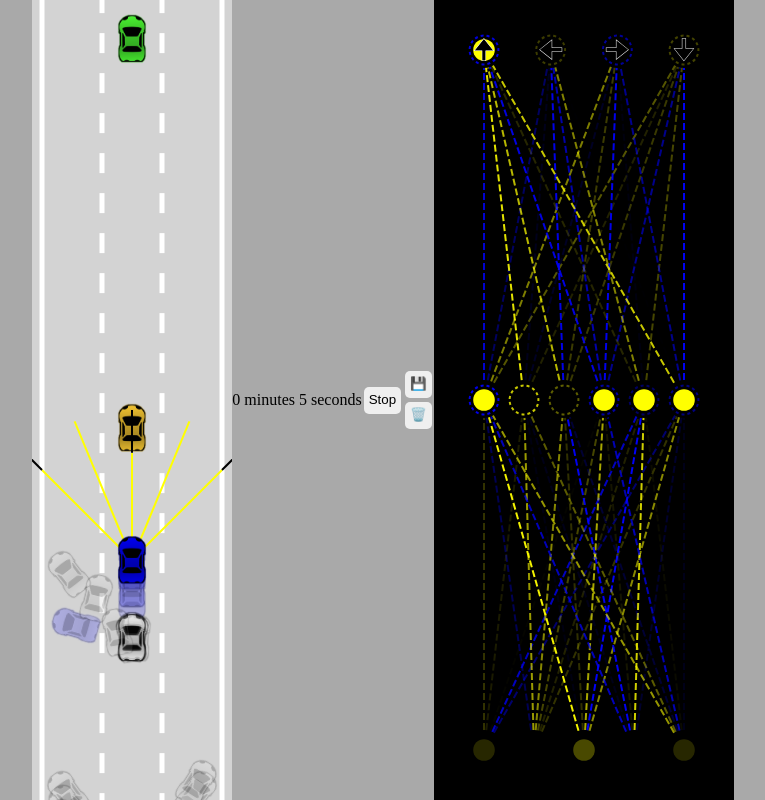
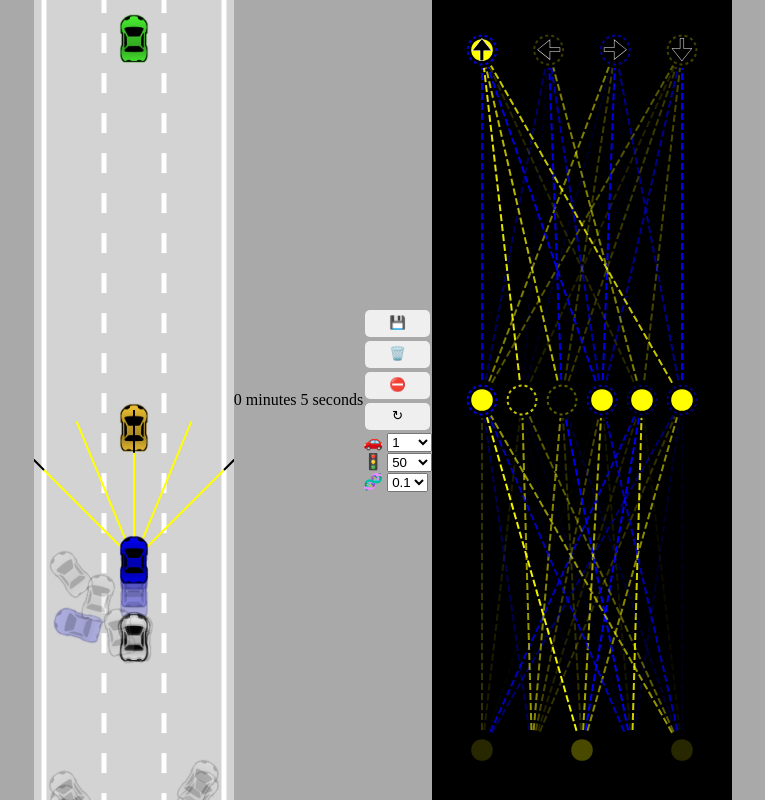
Before and after one commit to omarkham/Self-driving-car, a plain HTML site: page index.html in a window 1280 px wide. Shown: the whole page, without its empty margins (257-1022 px from the left). Drawn offline with Linux system fonts and the light colour scheme.

Commit message:
Update index.html
Added new buttons and options for the neural network

```diff
--- a/index.html
+++ b/index.html
@@ -1,15 +1,54 @@
 <!DOCTYPE html>
+<html lang ="en">
 <head>
-    <title>Self-driving car - No libraries</title>
+    <meta charset="UTF-8">
+    <meta http-equiv="X-UA-Compatible" content="IE=edge">
+    <meta name="viewport" content="width=device-width, initial-scale=1.0">
+    <title>Self-driving car</title>
     <link rel="stylesheet" href="style.css">
 </head>
 <body>
     <canvas id="carCanvas"></canvas>
     <p id="elapsed-time"></p>
-    <button id="stop-button" onclick="stopTimer()">Stop</button>
     <div id="verticalButtons">
         <button onclick="save()">💾</button>
         <button onclick="discard()">🗑️</button>
+        <button onclick = "stopTimer(); showLeaderboard()">⛔</button>
+        <button onclick = "resetAll()">↻</button>
+        <div class = "numberOfCar">
+            <span>🚗</span>
+            <select name="# cars" id="numberOfCar" onchange = "setNumberOfCar(event)">
+                <option value="1">1</option>
+                <option value="10">10</option>
+                <option value="100">100</option>
+                <option value="200">200</option>
+            </select>
+        </div>
+        <div class = "numberOfTraffic">
+            <span>🚦</span>
+            <select name="# traffic" id="numberOfTraffic" onchange = "setNumberOfTraffic(event)">
+                <option value="50">50</option>
+                <option value="100">100</option>
+                <option value="150">150</option>
+                <option value="200">200</option>
+            </select>
+        </div>
+        <div class = "mutationRatio">
+            <span>🧬</span>
+            <select name="mutationRatio" id="mutationRatio" onchange = "setMutationRatio(event)">
+                <option value="0.1">0.1</option>
+                <option value="0.2">0.2</option>
+                <option value="0.3">0.3</option>
+                <option value="0.4">0.4</option>
+                <option value="0.5">0.5</option>
+                <option value="0.6">0.6</option>
+                <option value="0.7">0.7</option>
+                <option value="0.8">0.8</option>
+                <option value="0.9">0.9</option>
+                <option value="1.0">1.0</option>
+                <option value="2.0">2.0</option>
+            </select>
+        </div>
     </div>
     <canvas id="networkCanvas"></canvas>
     <script src="visualizer.js"></script>
```
